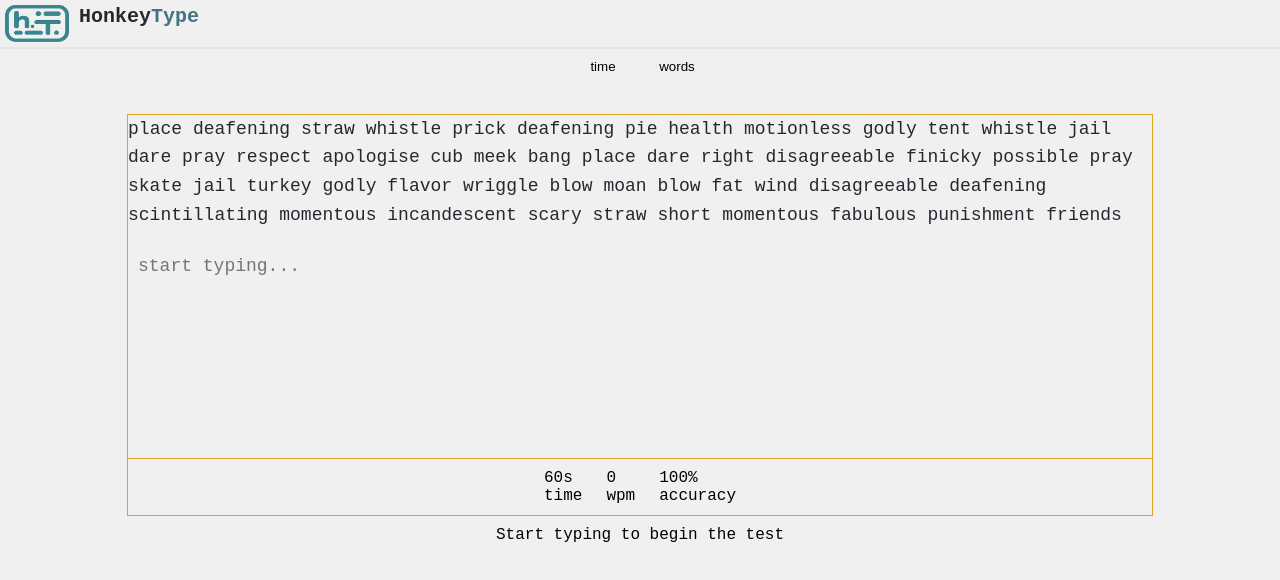
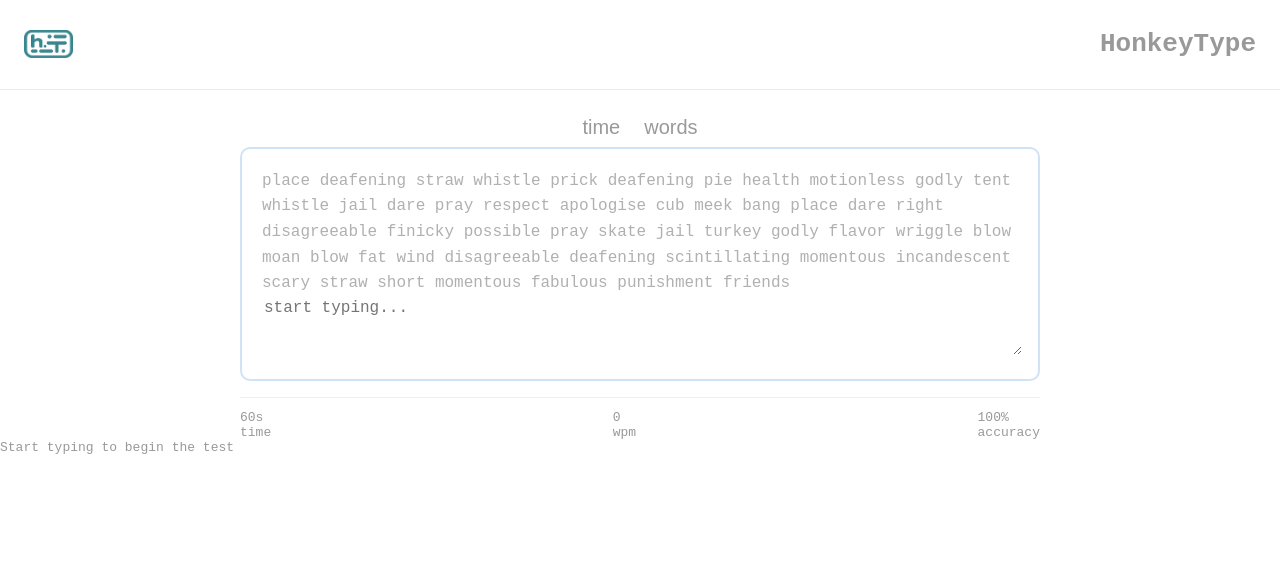
Before and after one commit to BajzoJ/BajzoJ.github.io-honkeytype-, a plain HTML site: page honkeyType.html in a window 1280 px wide. Drawn offline with Linux system fonts and the light colour scheme.

Commit message:
Update honkeyType.css

```diff
--- a/honkeyType.css
+++ b/honkeyType.css
@@ -1,112 +1,138 @@
 body {
-  font-family: "Courier New", Courier, monospace;
   margin: 0;
-  background-color: #f0f0f0;
+  font-family: monospace;
+  color: #999;
 }
+
+
+
+
+
 header {
-  font-size: 10px;
   display: flex;
+  justify-content: space-between;
+  align-items: center;
+  padding: 12px 24px;
+  border-bottom: 1px solid #eaeaea;
+}
 
-  border-bottom: #e7e7e7 solid 2px;
+.header-left {
+  display: flex;
+  align-items: center;
+  gap: 8px;
+  color: rgb(7, 87, 87);
 }
-header #logo {
-  width: 5%;
-  height: 5%;
+
+#logo {
+  height: 28px;
 }
-header .Hitem {
-  margin: 5px;
+
+.login-btn {
+  background: none;
+  border: none;
+  font-family: system-ui;
+  font-weight: bold;
+  font-size: 18px;
+  color: rgb(75, 131, 131);
+  cursor: pointer;
 }
-header h1 {
-  margin-left: 5px;
-  margin-top: 0;
+
+.login-btn:hover {
+  font-size: 19px;
 }
-#honkey {
-  color: #262830;
+
+
+
+
+
+
+.container {
+  max-width: 800px;
+  margin: 0 auto;
 }
-#type {
-  color: #41757f;
+
+.word-container {
+  border: 2px solid #cfe3f7;
+  border-radius: 10px;
+  padding: 20px;
+  background: #fff;
 }
+
+.words {
+  font-size: 16px;
+  line-height: 1.6;
+  color: #b0b0b0;
+}
+
+
+#typingInput {
+  width: 100%;
+  border: none;
+  outline: none;
+  background: transparent;
+  font-size: 16px;
+  font-family: inherit;
+  color: transparent;
+  caret-color: #4a90e2;
+}
+
+.stats {
+  display: flex;
+  justify-content: space-between;
+  margin-top: 16px;
+  padding-top: 12px;
+  border-top: 1px solid #eee;
+  font-size: 13px;
+  color: #999;
+}
+
+
+
 #mode {
   display: flex;
-  flex: content;
   justify-content: center;
-  align-items: center;
-  gap: 24px;
-  margin-bottom: 30px;
-  margin-top: 5px;
+  gap: 20px;
+  margin: 20px 0;
+  margin-bottom: 2px;
 }
-.modebtn {
-  border: none;
-}
+
 #extended {
   display: flex;
   justify-content: center;
-  align-items: center;
-  gap: 10px;
-  margin-bottom: 5px;
+  gap: 12px;
+  margin-top: 0;
+
 }
-button {
-  height: 25px;
-  width: 50px;
-}
-.container {
-  margin: 0 auto;
-  width: 80vw;
-  height: 50vh;
-  display: flex;
-  flex-direction: column;
-  border: solid goldenrod 1px;
-  margin-bottom: 10px;
-}
-#testView {
-  flex: 1;
-  display: flex;
-  flex-direction: column;
-}
-.word-container {
-  width: 100%;
-  margin: 0 auto;
-  flex: 1;
-  display: flex;
-  flex-direction: column;
-  box-sizing: border-box;
-  border-bottom: 1px solid goldenrod;
+.submode-btn {
+  background: none;
+  border: none;
+  padding: 6px 3px;
+  font-size: 14px;
+  color: #999;
+  cursor: pointer;
 }
 
-.words {
-  font-size: 18px;
-  line-height: 1.6;
-  margin-bottom: 16px;
-  color: #262830;
-  word-wrap: break-word;
-  overflow-y: auto;
+.submode-btn.active {
+  color: #4a90e2;
+  border-bottom: 2px solid #4a90e2;
 }
-#typingInput {
-  flex: 1;
-  width: 100%;
-  resize: none;
 
-  background: transparent;
-  color: #262830;
-  font-size: 18px;
 
+
+.modebtn {
+  background: none;
   border: none;
-  outline: none;
+  padding: 6px 2px;
+  font-size: 20px;
+  color: #999;
+  cursor: pointer;
+}
 
-  padding: 10px;
+.modebtn.active {
+  color: #4a90e2;
+  border-bottom: 2px solid #4a90e2;
 }
-#hint {
-  display: flex;
-  justify-content: center;
-  align-items: center;
-}
-.stats {
-  display: flex;
-  justify-content: center;
-  gap: 24px;
 
-  padding: 10px 0;
-}
 .hidden {
   display: none;
 }
```
